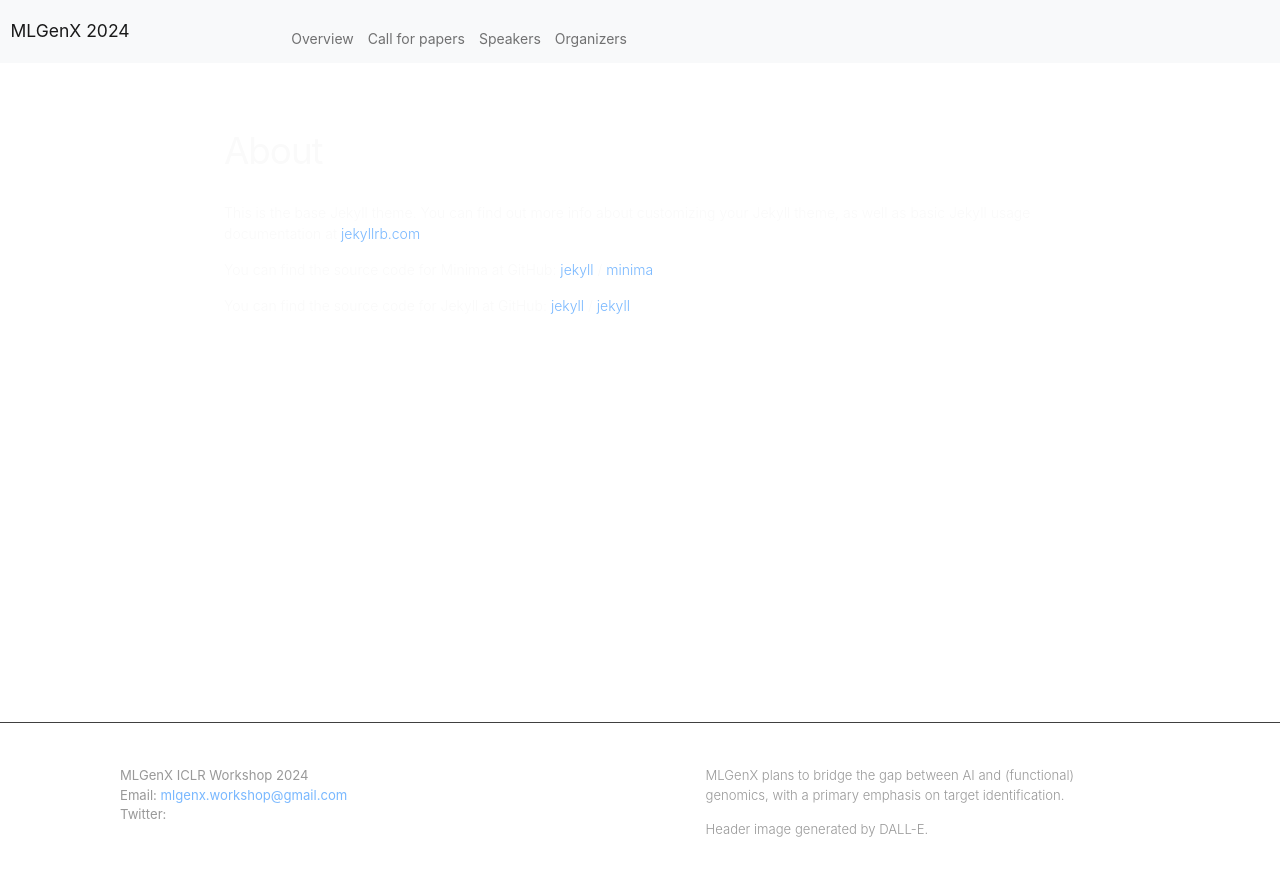
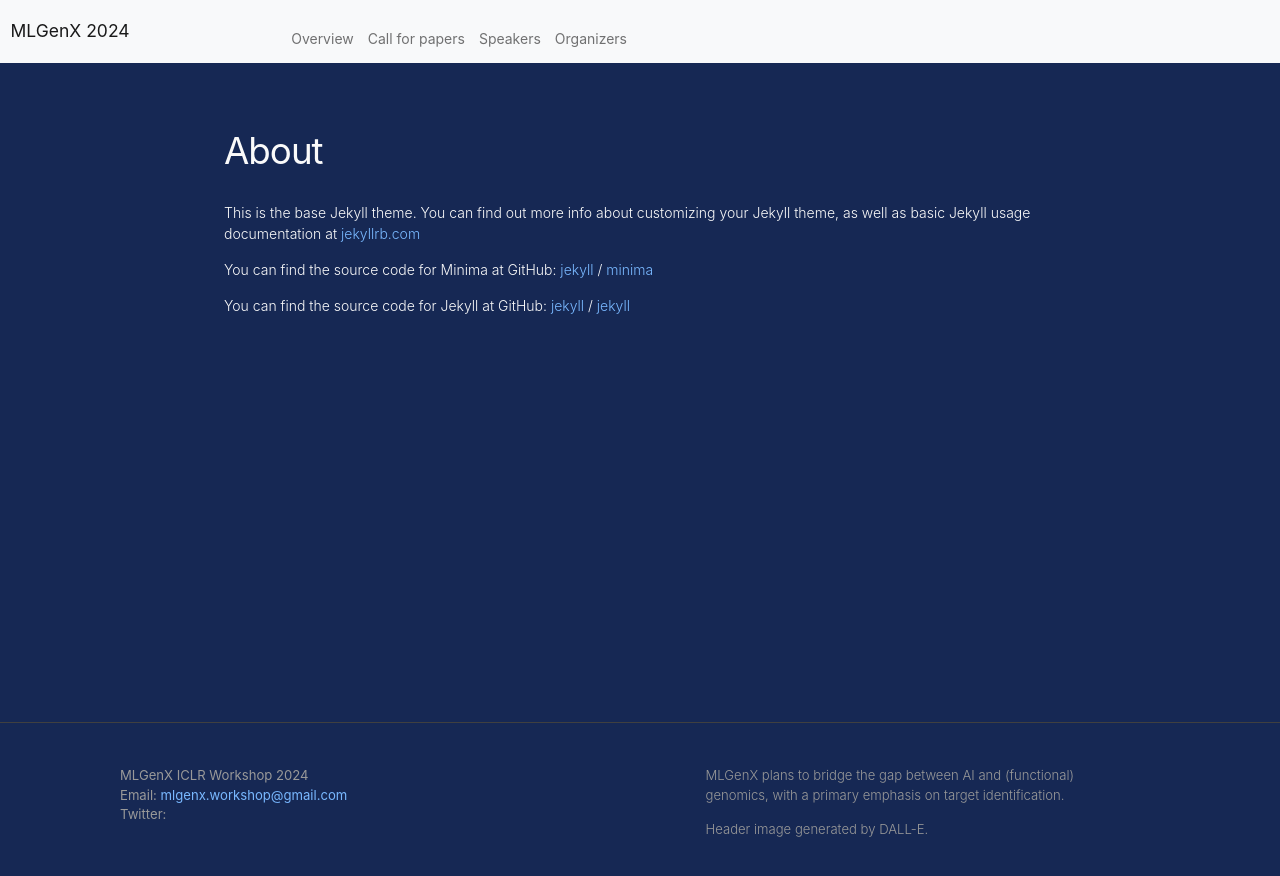
Before and after one commit to mlgenx/mlgenx.github.io, a Jekyll site: the page built from about.md, in a window 1280 px wide. Shown: the top 876 px of the page. Built offline with Jekyll 4.4.1, drawn with Linux system fonts in a browser that asks for light colours; nearby versions of some CDN libraries.

Commit message:
background color fixed

```diff
--- a/_sass/minima/_base.scss
+++ b/_sass/minima/_base.scss
@@ -39,7 +39,7 @@ b {
 body {
   font: $base-font-weight #{$base-font-size}/#{$base-line-height} $base-font-family;
   color: $text-color;
-  background-color: #background-color;
+  background-color: $background-color;
   -webkit-text-size-adjust: 100%;
   -webkit-font-feature-settings: "kern" 1;
      -moz-font-feature-settings: "kern" 1;
```
